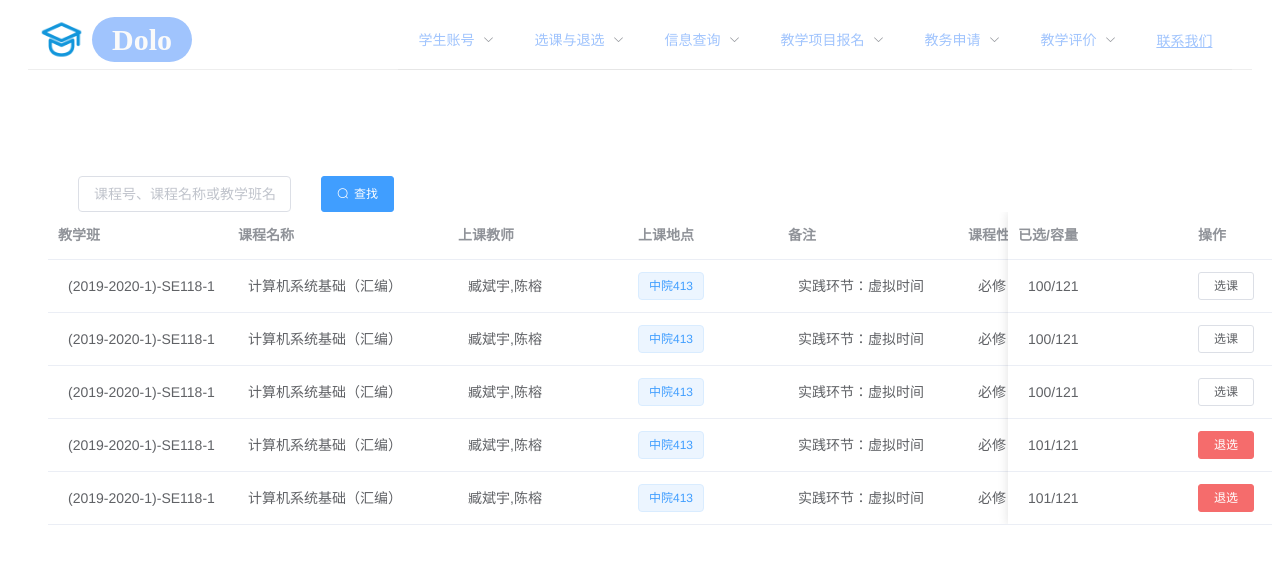
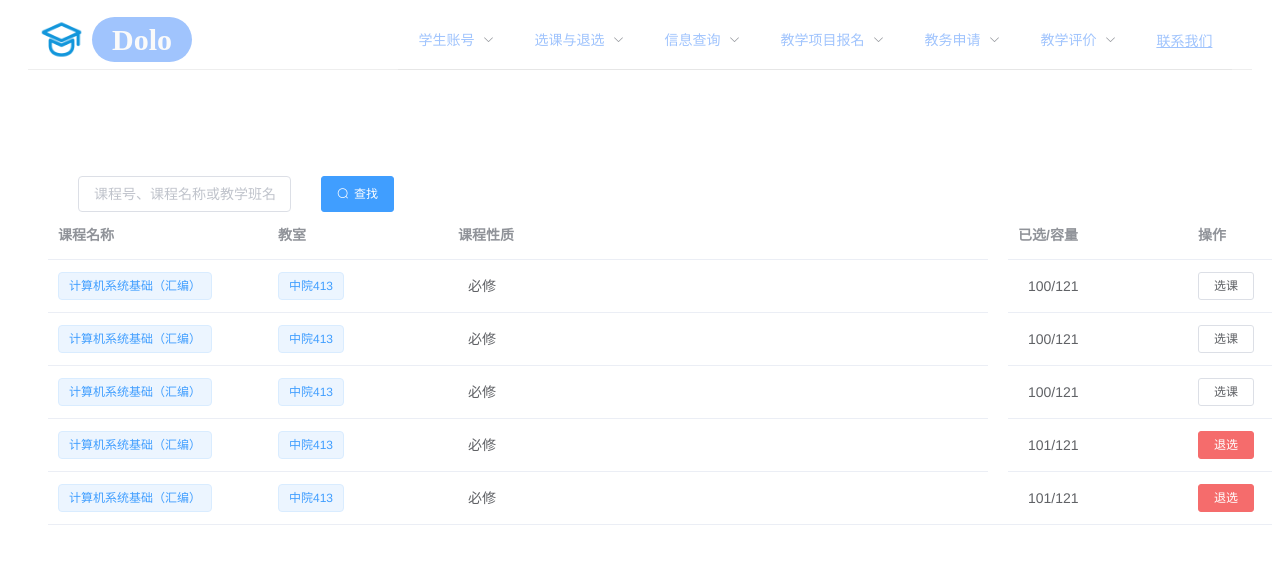
Before and after one commit to Photinia-Milk/Dolo-Front-End, a Vue app: page /student/course_select in a window 1280 px wide. Shown: the top 564 px of the page. Built offline with nearby package versions, Linux system fonts and the light colour scheme.

Commit message:
chore!: change a better course display structure

```diff
--- a/src/views/student/components/CourseTable.vue
+++ b/src/views/student/components/CourseTable.vue
@@ -5,49 +5,29 @@
                 style="width: 100%">
             <el-table-column
                     fixed
-                    label="教学班"
-                    width="180">
+                    label="课程名称"
+                    width="220">
                 <template slot-scope="scope">
-                    <!--                <i class="el-icon-time"></i>-->
-                    <span style="margin-left: 10px">{{ scope.row.class }}</span>
+                        <el-popover trigger="hover" placement="top">
+                            <p>教学班: {{ scope.row.class }}</p>
+                            <p>上课教师: {{ scope.row.teacher }}</p>
+                            <div slot="reference" class="name-wrapper">
+                                <el-tag size="medium">{{ scope.row.name }}</el-tag>
+                            </div>
+                        </el-popover>
                 </template>
             </el-table-column>
             <el-table-column
-                    fixed
-                    label="课程名称"
-                    width="220">
-                <template slot-scope="scope">
-                    <!--                <i class="el-icon-time"></i>-->
-                    <span style="margin-left: 10px">{{ scope.row.name }}</span>
-                </template>
-            </el-table-column>
-            <el-table-column
-                    label="上课教师"
+                    label="教室"
                     width="180">
                 <template slot-scope="scope">
-                    <!--                <i class="el-icon-time"></i>-->
-                    <span style="margin-left: 10px">{{ scope.row.teacher }}</span>
-                </template>
-            </el-table-column>
-            <el-table-column
-                    label="上课地点"
-                    width="150">
-                <template slot-scope="scope">
                     <el-popover trigger="hover" placement="top">
-                        <p>教室: {{ scope.row.location }}</p>
                         <p>校区: {{ scope.row.area }}</p>
+                        <p>课程备注: {{ scope.row.remarks}}</p>
                         <div slot="reference" class="name-wrapper">
                             <el-tag size="medium">{{ scope.row.location }}</el-tag>
                         </div>
                     </el-popover>
-                </template>
-            </el-table-column>
-            <el-table-column
-                    label="备注"
-                    width="180">
-                <template slot-scope="scope">
-                    <!--                <i class="el-icon-time"></i>-->
-                    <span style="margin-left: 10px">{{ scope.row.remarks }}</span>
                 </template>
             </el-table-column>
             <el-table-column
```
